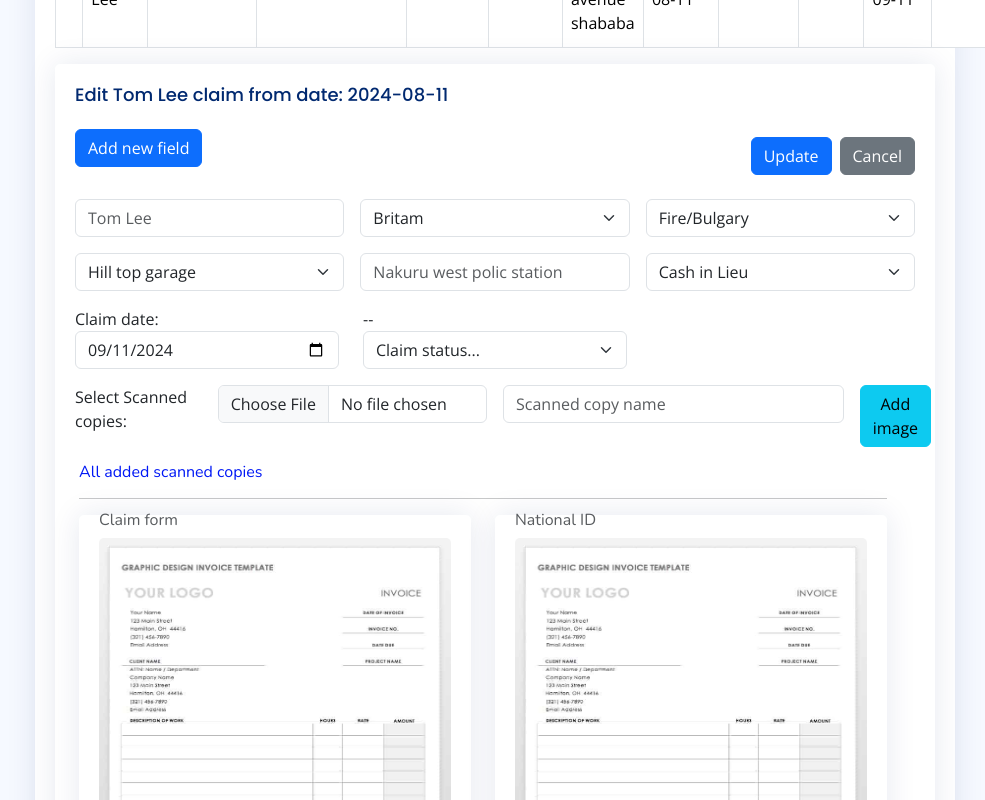
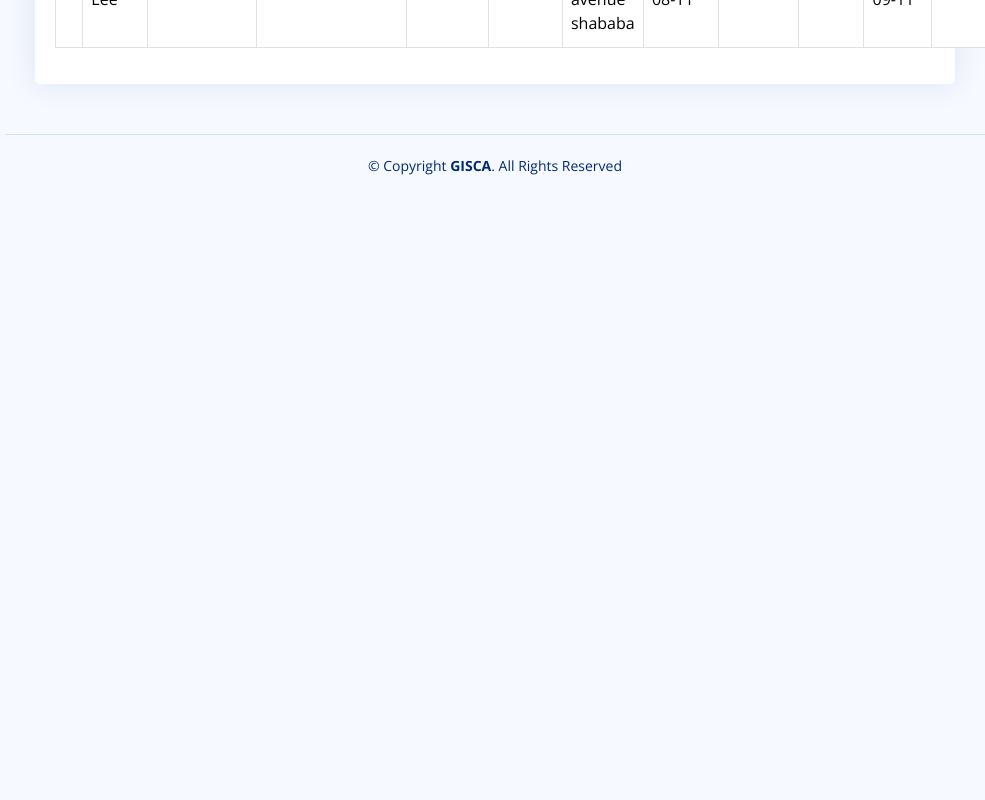
Before and after one commit to General-Insurance-Soft/tchalla, a Next.js app: page /page/claim/manage in a window 1280 px wide. Shown: the part 880-1680 px from the top of the page, without its empty margins (295-1280 px from the left). After the commit the page ends 1076 px from the top, so only its background shows below. Built offline with nearby package versions, Linux system fonts and the light colour scheme.

Commit message:
conditionally display edit claim form

```diff
--- a/app/page/claim/manage/page.js
+++ b/app/page/claim/manage/page.js
@@ -1,7 +1,14 @@
+'use client'
+
+import { useState } from 'react';
+
+import Image from 'next/image';
 import DataPointModal from "../../../lib/utils/data_point_modal";
-import Image from 'next/image';
 
 export default function Page() {
+
+    const [showEditForm, setShowEditForm] = useState(false);
+
     return (
 
         <>
@@ -64,7 +71,7 @@ export default function Page() {
                                     <td>2024-09-11</td>
                                     <td><span class="badge bg-info">New</span></td>
                                     <td>
-                                        <button type="button" style={{ marginRight: "10px" }} className="btn btn-info" ><i className="bi bi-pencil-square"></i></button>
+                                        <button type="button" style={{ marginRight: "10px" }} className="btn btn-info" onClick={() => setShowEditForm(true)}><i className="bi bi-pencil-square"></i></button>
                                         <button type="button" className="btn btn-danger"><i className="bi bi-trash3"></i></button>
                                     </td>
                                 </tr>
@@ -82,7 +89,7 @@ export default function Page() {
                                     <td>2024-09-11</td>
                                     <td><span class="badge bg-secondary">In progress</span></td>
                                     <td>
-                                        <button type="button" style={{ marginRight: "10px" }} className="btn btn-info" ><i className="bi bi-pencil-square"></i></button>
+                                        <button type="button" style={{ marginRight: "10px" }} className="btn btn-info" onClick={() => setShowEditForm(true)}><i className="bi bi-pencil-square"></i></button>
                                         <button type="button" className="btn btn-danger"><i className="bi bi-trash3"></i></button>
                                     </td>
                                 </tr>
@@ -100,7 +107,7 @@ export default function Page() {
                                     <td>2024-09-11</td>
                                     <td><span class="badge bg-warning">Review</span></td>
                                     <td>
-                                        <button type="button" style={{ marginRight: "10px" }} className="btn btn-info" ><i className="bi bi-pencil-square"></i></button>
+                                        <button type="button" style={{ marginRight: "10px" }} className="btn btn-info" onClick={() => setShowEditForm(true)}><i className="bi bi-pencil-square"></i></button>
                                         <button type="button" className="btn btn-danger"><i className="bi bi-trash3"></i></button>
                                     </td>
                                 </tr>
@@ -118,7 +125,7 @@ export default function Page() {
                                     <td>2024-09-11</td>
                                     <td><span class="badge bg-danger">Cancelled</span></td>
                                     <td>
-                                        <button type="button" style={{ marginRight: "10px" }} className="btn btn-info" ><i className="bi bi-pencil-square"></i></button>
+                                        <button type="button" style={{ marginRight: "10px" }} className="btn btn-info" onClick={() => setShowEditForm(true)}><i className="bi bi-pencil-square"></i></button>
                                         <button type="button" className="btn btn-danger"><i className="bi bi-trash3"></i></button>
                                     </td>
                                 </tr>
@@ -136,7 +143,7 @@ export default function Page() {
                                     <td>2024-09-11</td>
                                     <td><span class="badge bg-danger">Cancelled</span></td>
                                     <td>
-                                        <button type="button" style={{ marginRight: "10px" }} className="btn btn-info" ><i className="bi bi-pencil-square"></i></button>
+                                        <button type="button" style={{ marginRight: "10px" }} className="btn btn-info" onClick={() => setShowEditForm(true)}><i className="bi bi-pencil-square"></i></button>
                                         <button type="button" className="btn btn-danger"><i className="bi bi-trash3"></i></button>
                                     </td>
                                 </tr>
@@ -154,7 +161,7 @@ export default function Page() {
                                     <td>2024-09-11</td>
                                     <td><span class="badge bg-success">Paid</span></td>
                                     <td>
-                                        <button type="button" style={{ marginRight: "10px" }} className="btn btn-info" ><i className="bi bi-pencil-square"></i></button>
+                                        <button type="button" style={{ marginRight: "10px" }} className="btn btn-info" onClick={() => setShowEditForm(true)}><i className="bi bi-pencil-square"></i></button>
                                         <button type="button" className="btn btn-danger"><i className="bi bi-trash3"></i></button>
                                     </td>
                                 </tr>
@@ -164,7 +171,8 @@ export default function Page() {
                     </div>
 
 
-
+                    {
+                        showEditForm && (
                             <div className="card">
                                 <div className="card-body">
                                     <h5 className="card-title">Edit Tom Lee claim from date: 2024-08-11</h5>
@@ -176,8 +184,8 @@ export default function Page() {
                                         </div>
 
                                         <div>
-                                    <button class="btn btn-primary me-2">Update</button>
-                                    <button class="btn btn-secondary">Cancel</button>
+                                            <button class="btn btn-primary me-2" onClick={() => setShowEditForm(false)}>Update</button>
+                                            <button class="btn btn-secondary" onClick={() => setShowEditForm(false)}>Cancel</button>
                                         </div>
                                     </div>
 
@@ -437,8 +445,8 @@ export default function Page() {
 
                                         <div className="text-center mb-3">
                                             <div className="d-flex justify-content-center">
-                                        <button className="btn btn-primary me-2">Update</button>
-                                        <button className="btn btn-secondary">Cancel</button>
+                                                <button className="btn btn-primary me-2" onClick={() => setShowEditForm(false)}>Update</button>
+                                                <button className="btn btn-secondary" onClick={() => setShowEditForm(false)}>Cancel</button>
                                             </div>
                                         </div>
                                         <hr />
@@ -446,6 +454,10 @@ export default function Page() {
 
                                 </div>
                             </div>
+                        )
+                    }
+
+
                     {/* Modal */}
                     <DataPointModal />
 
```
Lines whose indentation alone changed are shown as unchanged.
